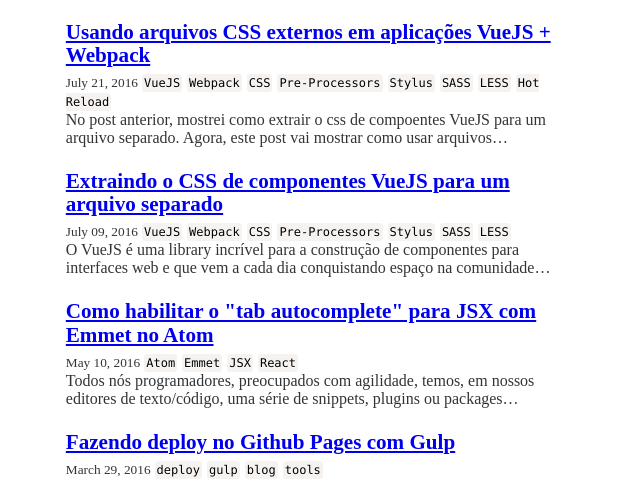
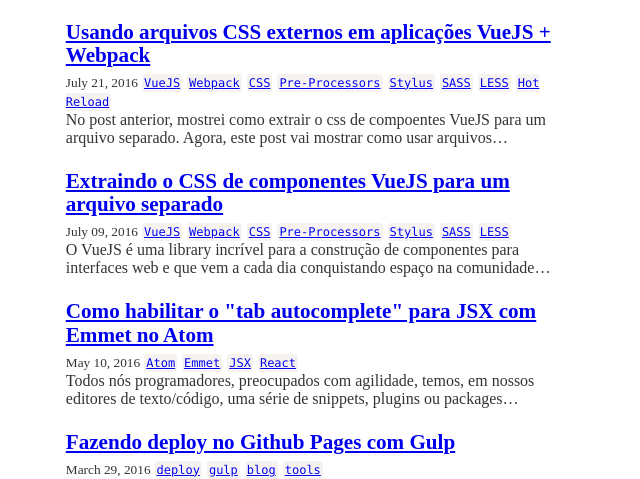
Before and after one commit to adamsalves/adamsalves-netlify, a Gatsby site: page / in a window 1280 px wide. Shown: the part 315-794 px from the top of the page, without its empty margins (319-959 px from the left). Built offline with nearby package versions, Linux system fonts and the light colour scheme; Gatsby itself is replaced by a stand-in of ours; some packages are replaced by stand-ins of ours; what typography-theme-lawton would draw is missing.

Commit message:
add link to tags on index page

```diff
--- a/src/pages/index.js
+++ b/src/pages/index.js
@@ -6,6 +6,7 @@ import Helmet from 'react-helmet'
 import Bio from '../components/Bio'
 import Layout from '../components/Layout'
 import { rhythm } from '../utils/typography'
+import kebabCase from 'lodash/kebabCase'
 
 class BlogIndex extends React.Component {
   render() {
@@ -66,7 +67,14 @@ class BlogIndex extends React.Component {
                         fontSize: '12px'
                       }}
                   >
+                   <Link
+                      to={`/tags/${kebabCase(tag)}/`}
+                      style={{
+                        fontWeight: 'normal'
+                      }}
+                    >
                     {tag}
+                   </Link>
                   </code>
                 )
               })}
```
